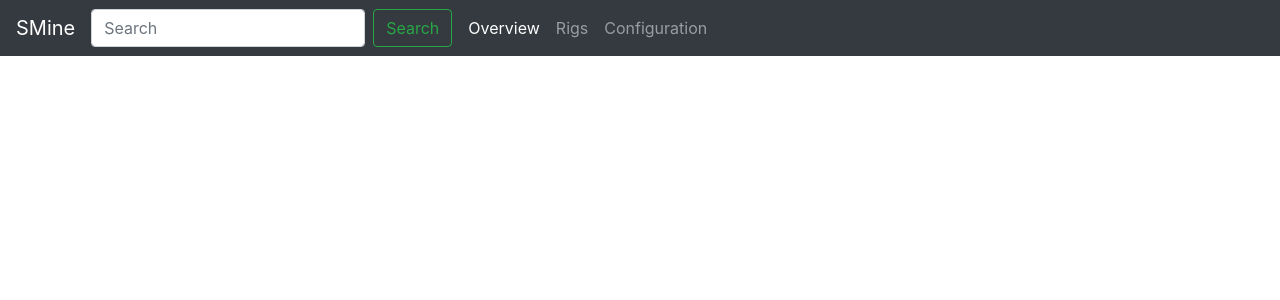
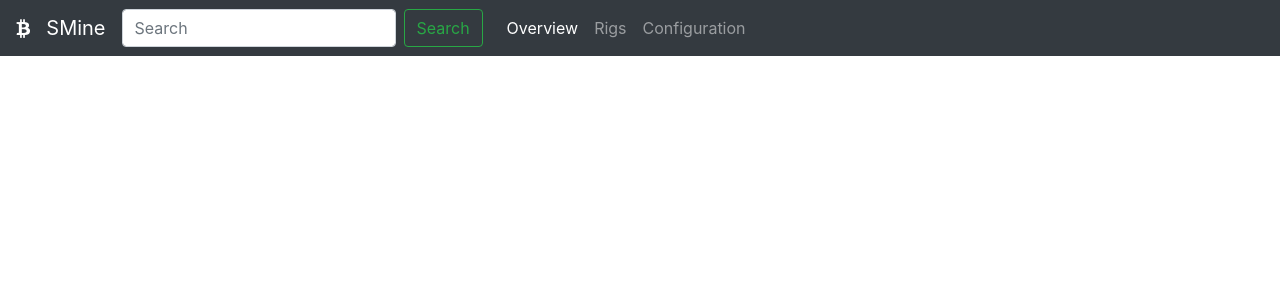
Before and after one commit to safari12/smine, an Angular app in the folder ui/: page / in a window 1280 px wide. Shown: the top 300 px of the page. Built offline with nearby package versions, Linux system fonts and the light colour scheme.

Commit message:
added icon for navbar brand

```diff
--- a/ui/src/app/navigation/navbar/navbar.component.html
+++ b/ui/src/app/navigation/navbar/navbar.component.html
@@ -1,5 +1,8 @@
 <nav class="navbar navbar-expand-lg navbar-dark bg-dark">
-    <a class="navbar-brand" href="#">SMine</a>
+    <a class="navbar-brand" href="#">
+      <i class="fa fa-btc" aria-hidden="true"></i>
+      <span class="ml-3">SMine</span>
+    </a>
     <button class="navbar-toggler" type="button" data-toggle="collapse" data-target="#navbarNav" aria-controls="navbarNav" aria-expanded="false" aria-label="Toggle navigation">
       <span class="navbar-toggler-icon"></span>
     </button>
@@ -8,7 +11,7 @@
         <input class="form-control mr-sm-2" type="search" placeholder="Search" aria-label="Search">
         <button class="btn btn-outline-success my-2 my-sm-0" type="submit">Search</button>
       </form>
-      <ul class="navbar-nav ml-2">
+      <ul class="navbar-nav ml-3">
         <li class="nav-item active">
           <a class="nav-link" href="#">Overview <span class="sr-only">(current)</span></a>
         </li>
```
